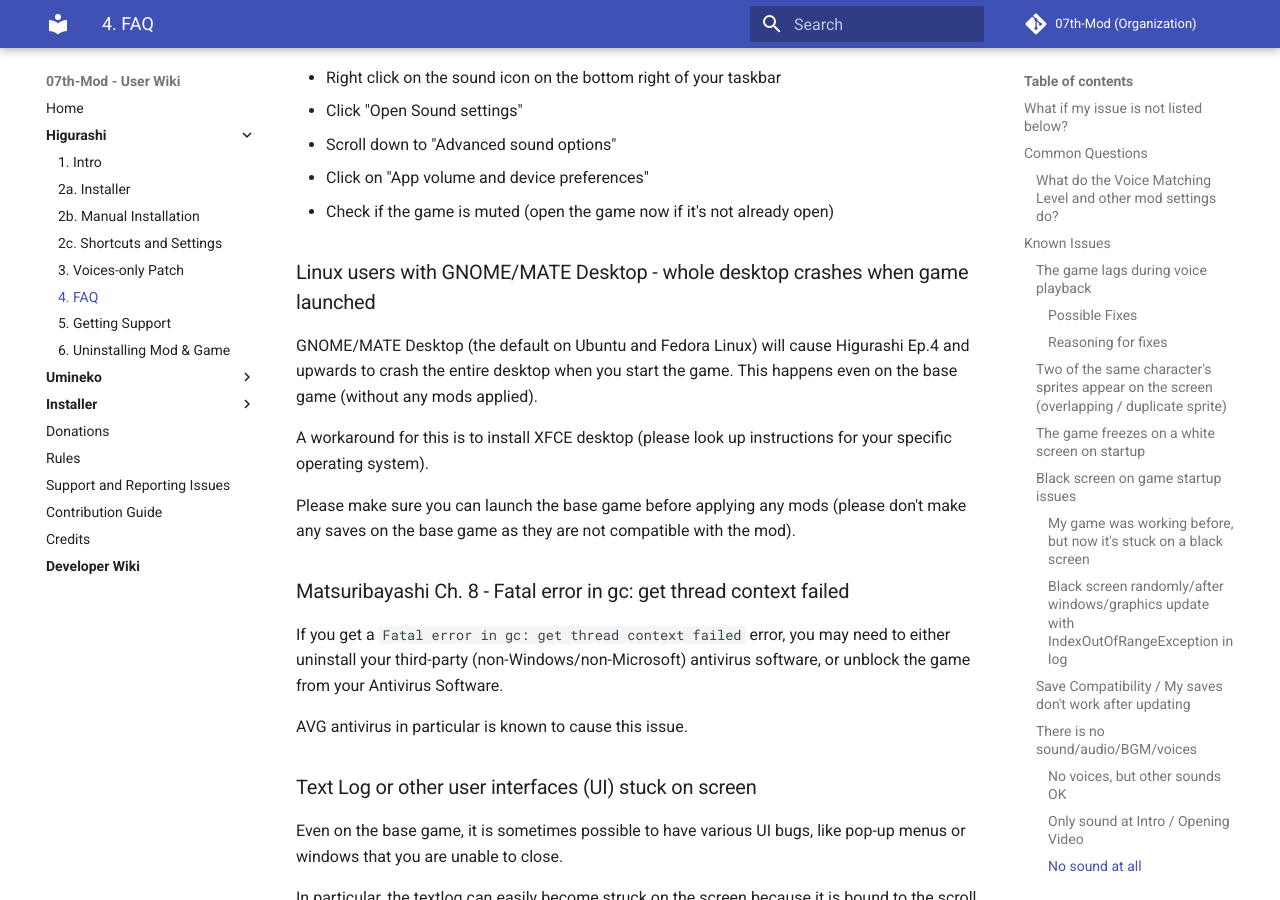
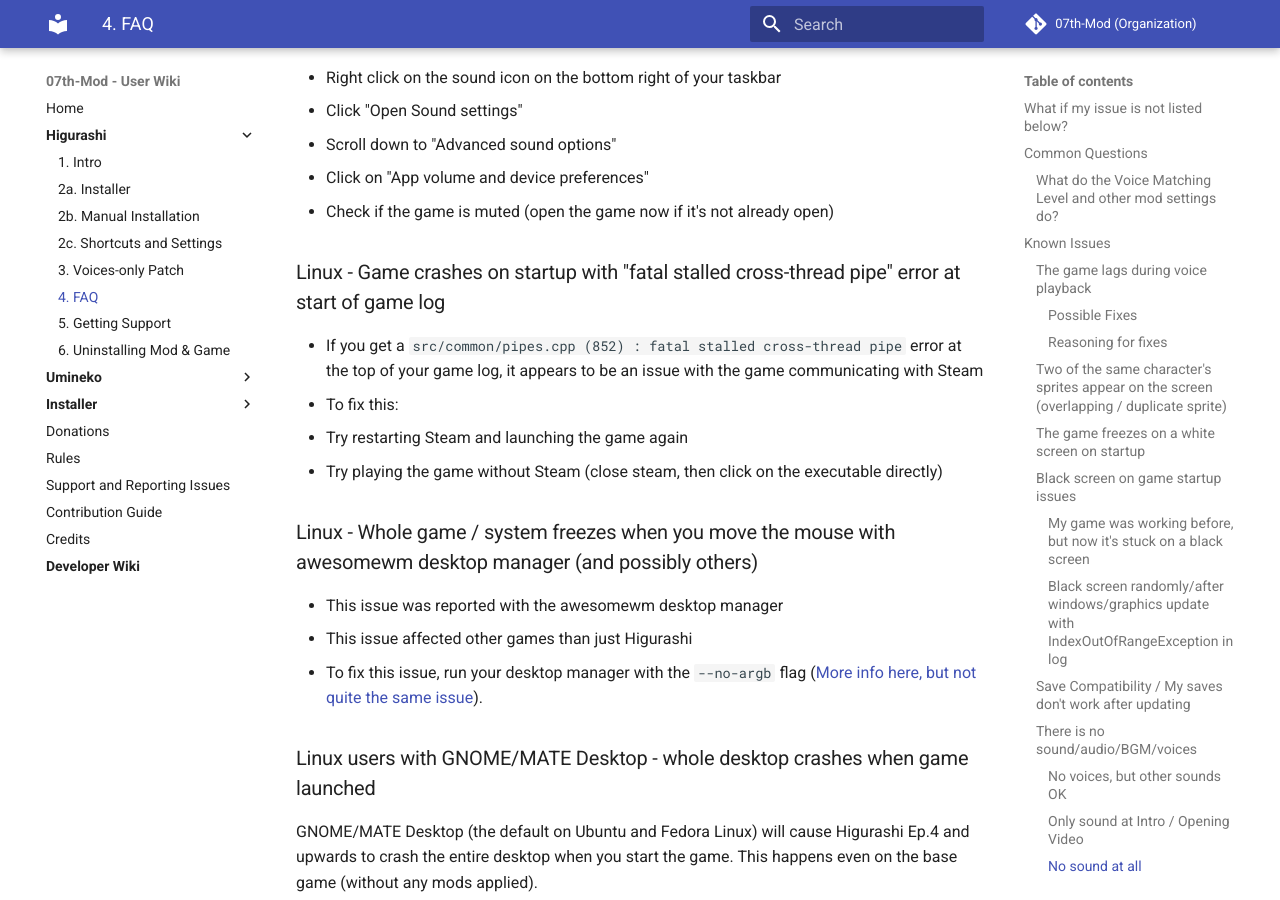
Before and after one commit to 07th-mod/wiki, an MkDocs documentation site: the page built from docs/Higurashi/FAQ.md, in a window 1280 px wide and 900 px high, scrolled down 4054 px. Built offline with MkDocs 1.6.1 and Material for MkDocs 9.7.7, drawn with Linux system fonts in a browser that asks for light colours.

Commit message:
Add note about some more linux issues

```diff
--- a/docs/Higurashi/FAQ.md
+++ b/docs/Higurashi/FAQ.md
@@ -129,6 +129,19 @@
 - Click on "App volume and device preferences"
 - Check if the game is muted (open the game now if it's not already open)
 
+### Linux - Game crashes on startup with "fatal stalled cross-thread pipe" error at start of game log
+
+- If you get a `src/common/pipes.cpp (852) : fatal stalled cross-thread pipe` error at the top of your game log, it appears to be an issue with the game communicating with Steam
+- To fix this:
+  - Try restarting Steam and launching the game again
+  - Try playing the game without Steam (close steam, then click on the executable directly)
+
+### Linux - Whole game / system freezes when you move the mouse with awesomewm desktop manager (and possibly others)
+
+- This issue was reported with the awesomewm desktop manager
+- This issue affected other games than just Higurashi
+- To fix this issue, run your desktop manager with the `--no-argb` flag ([More info here, but not quite the same issue](https://github.com/awesomeWM/awesome/issues/2502)).
+
 ### Linux users with GNOME/MATE Desktop - whole desktop crashes when game launched
 
 GNOME/MATE Desktop (the default on Ubuntu and Fedora Linux) will cause Higurashi Ep.4 and upwards to crash the entire desktop when you start the game. This happens even on the base game (without any mods applied).
```
